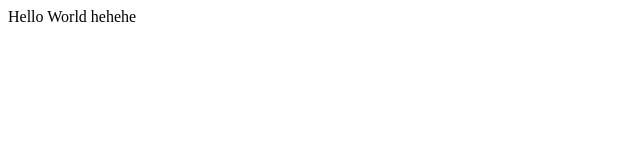
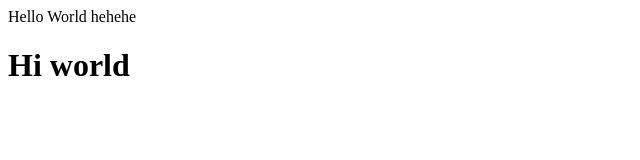
Before and after one commit to CarloJay07/IT-105-, a plain HTML site: page index.html in a window 1280 px wide. Shown: the whole page, without its empty margins (0-640 px from the left). Drawn offline with Linux system fonts and the light colour scheme.

Commit message:
Update index.html

```diff
--- a/index.html
+++ b/index.html
@@ -7,5 +7,6 @@
 </head>
 <body>
     <div>Hello World hehehe</div>
+    <h1>Hi world</h1>
 </body>
 </html>
```
